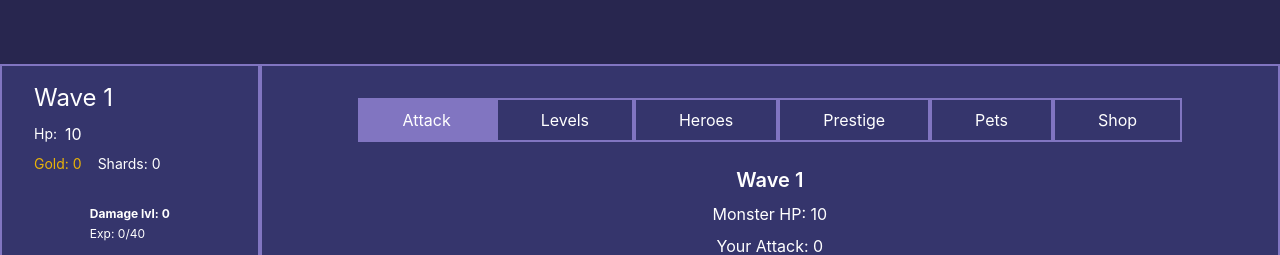
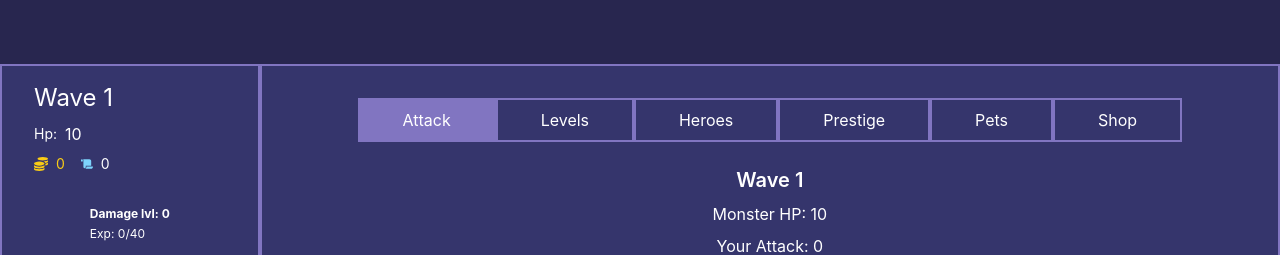
Before and after one commit to shakhorinAlex/alexIdleGame, a React (Vite) app: page / in a window 1280 px wide. Shown: the top 255 px of the page. Built offline with nearby package versions, Linux system fonts and the light colour scheme.

Commit message:
added gold and scroll icons

```diff
--- a/src/App.jsx
+++ b/src/App.jsx
@@ -4,6 +4,7 @@ import Fight from "././components/Fight";
 // import { Fight, LvlUp } from "./components";
 import LvlUp from "././components/LvlUp";
 import { useStateContext } from "./context/StateContext";
+import { FaScroll, FaCoins } from "react-icons/fa";
 
 function App() {
   const {
@@ -41,8 +42,19 @@ function App() {
               <span className="">{nFormatter(monster.hp)}</span>
             </div>
             <div className="flex gap-4 mb-2 ">
-              <p className="text-sm text-yellow-500">Gold: {gold}</p>
-              <p className="text-sm">Shards: {shards}</p>
+              <p className="text-sm flex items-center text-yellow-400">
+                <span className="text xs mr-2">
+                  <FaCoins />
+                </span>{" "}
+                {gold}
+              </p>
+              <p className="text-sm flex items-center">
+                <span className="scroll-icon text-xs mr-2 text-sky-300 ">
+                  <FaScroll />
+                </span>
+                {shards}
+                {/* Scrolls: */}
+              </p>
             </div>
             <div className="border-solid bg-lightPurple flex flex-row lg:flex-col items-center justify-between py-4 gap-4 mb-2">
               <div className="flex flex-col gap-1">
```
Also changed, not shown: src/App.css (line endings or trailing spaces).
